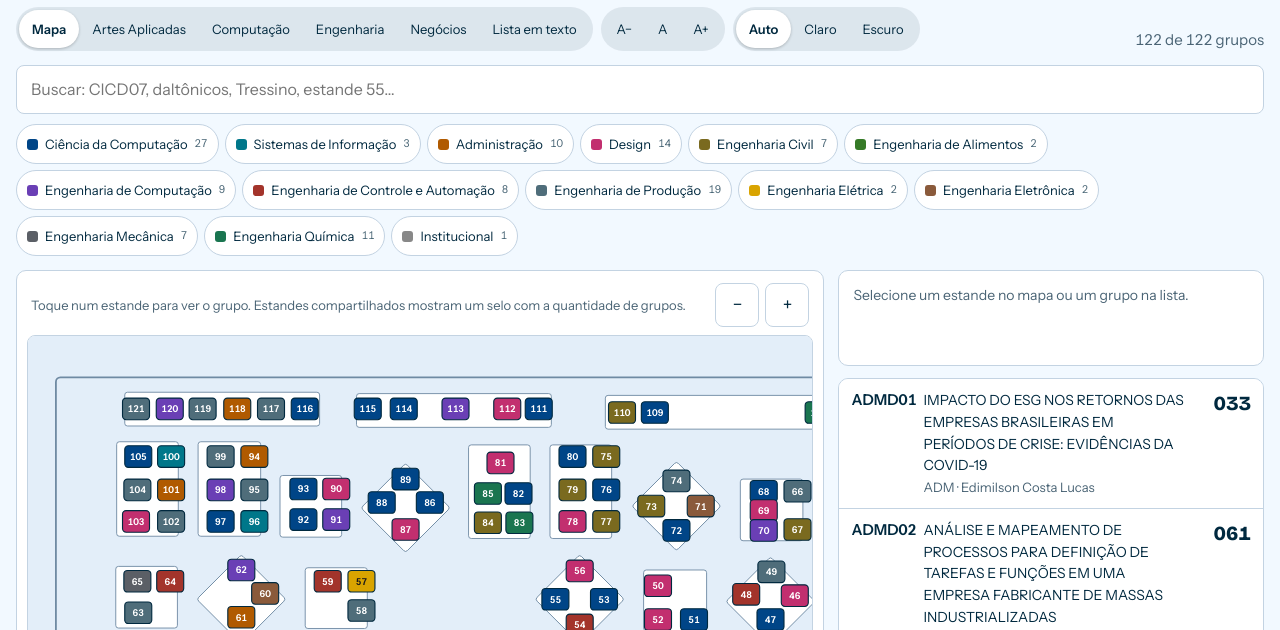
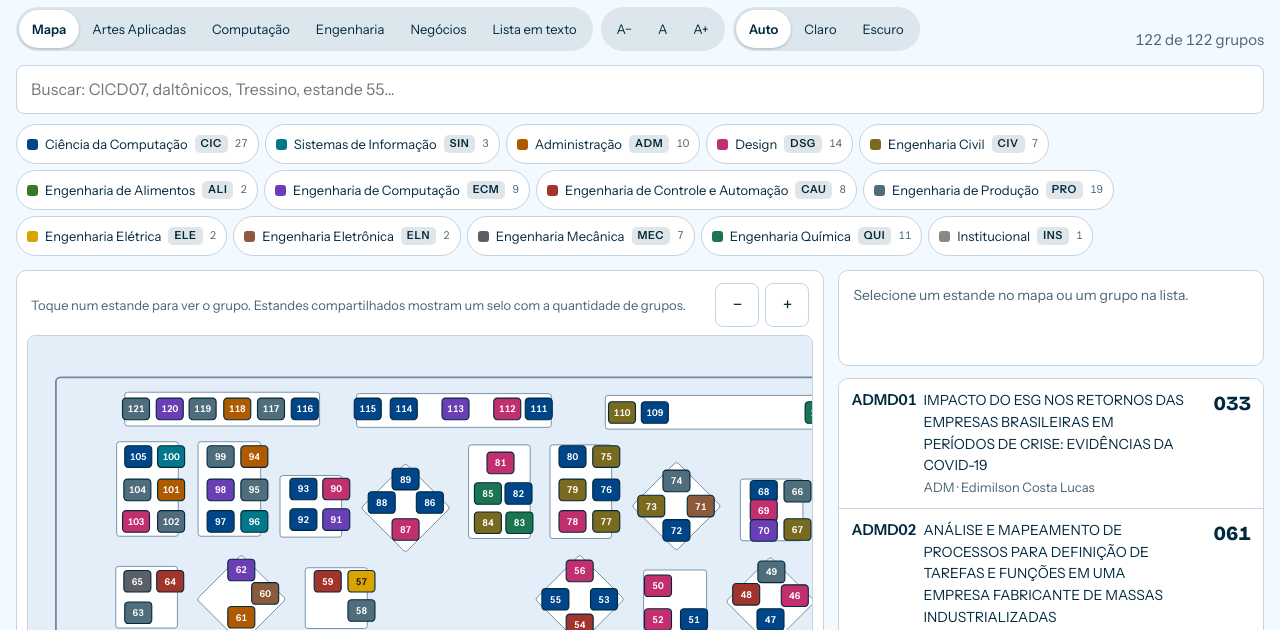
Before and after one commit to rtbuhler/eureka2026, a plain HTML site: page index.html in a window 1280 px wide. Both pictures are taken after a click on the button "Mapa". Shown: the part 170-800 px from the top of the page. Drawn offline with nearby package versions, Linux system fonts and the light colour scheme.

Commit message:
Chips de cursos: sigla em maiúsculo e filtro por área
Co-Authored-By: Claude Sonnet 5.5 <noreply@anthropic.com>

```diff
--- a/index.html
+++ b/index.html
@@ -40,6 +40,8 @@ h1{font-family:var(--display);font-weight:800;font-size:clamp(24px,4vw,34px);let
 .chip{font:inherit;font-size:13px;display:inline-flex;align-items:center;gap:7px;border:1.5px solid var(--line);background:var(--panel);color:var(--ink);padding:5px 10px;border-radius:999px;cursor:pointer}
 .chip i{width:11px;height:11px;border-radius:3px;display:inline-block;background:var(--c,var(--muted))}
 .chip[aria-pressed="true"]{border-color:var(--ink);background:var(--ink);color:var(--bg)}
+.chip .sg{font-size:11px;font-weight:700;letter-spacing:.06em;padding:1px 6px;border-radius:5px;background:color-mix(in srgb,var(--ink) 12%,transparent)}
+.chip[aria-pressed="true"] .sg{background:color-mix(in srgb,var(--bg) 22%,transparent)}
 .chip small{color:inherit;opacity:.7;font-variant-numeric:tabular-nums}
 .grid{display:grid;grid-template-columns:minmax(0,1.9fr) minmax(320px,1fr);gap:14px;align-items:start}
 @media (max-width:980px){.grid{grid-template-columns:minmax(0,1fr)}}
@@ -273,7 +275,7 @@ const chips=document.getElementById('chips');
 const cnt={};D.forEach(g=>cnt[g[1]]=(cnt[g[1]]||0)+1);
 Object.keys(cnt).sort((a,b)=>a==='Ciência da Computação'?-1:b==='Ciência da Computação'?1:a==='Sistemas de Informação'?-1:b==='Sistemas de Informação'?1:a.localeCompare(b,'pt')).forEach(c=>{
  const b=document.createElement('button');b.type='button';b.className='chip';b.setAttribute('aria-pressed','false');
- b.innerHTML='<i></i><span></span><small></small>';b.querySelector('i').style.setProperty('--c',(COL[c]||['#777'])[0]);b.querySelector('span').textContent=c;b.querySelector('small').textContent=cnt[c];
+ b.dataset.c=c;b.innerHTML='<i></i><span></span><b class="sg"></b><small></small>';b.querySelector('i').style.setProperty('--c',(COL[c]||['#777'])[0]);b.querySelector('span').textContent=c;b.querySelector('.sg').textContent=(SHORT[c]||'').toUpperCase();b.querySelector('small').textContent=cnt[c];
  b.addEventListener('click',()=>{cursos.has(c)?cursos.delete(c):cursos.add(c);b.setAttribute('aria-pressed',cursos.has(c));render()});chips.appendChild(b)});
 document.getElementById('q').addEventListener('input',e=>{qs=norm(e.target.value.trim());render()});
 // zoom
@@ -311,7 +313,8 @@ function setView(v){view=v;const c=v!=='mapa'&&v!=='texto';
  document.querySelector('.wrap').classList.toggle('vc',v!=='mapa');
  document.querySelectorAll('#segView button').forEach(b=>b.setAttribute('aria-pressed',b.dataset.v===v));
  try{localStorage.setItem('eureka-visao',v)}catch(e){}
- render()}
+ updateChips();render()}
+function updateChips(){const A=AREAS[view];[...chips.children].forEach(b=>{const c=b.dataset.c,ok=!A||A.c.includes(c);b.hidden=!ok;if(!ok&&cursos.has(c)){cursos.delete(c);b.setAttribute('aria-pressed','false')}})}
 ['Mapa',...Object.keys(AREAS),'Lista em texto'].forEach(n=>{const b=document.createElement('button');b.type='button';b.dataset.v=n==='Mapa'?'mapa':n==='Lista em texto'?'texto':n;b.textContent=n;b.setAttribute('aria-pressed',n==='Mapa');b.addEventListener('click',()=>setView(b.dataset.v));document.getElementById('segView').appendChild(b)});
 function renderCursos(L){
  const root=document.getElementById('vCursos');if(root.hidden)return;
```
